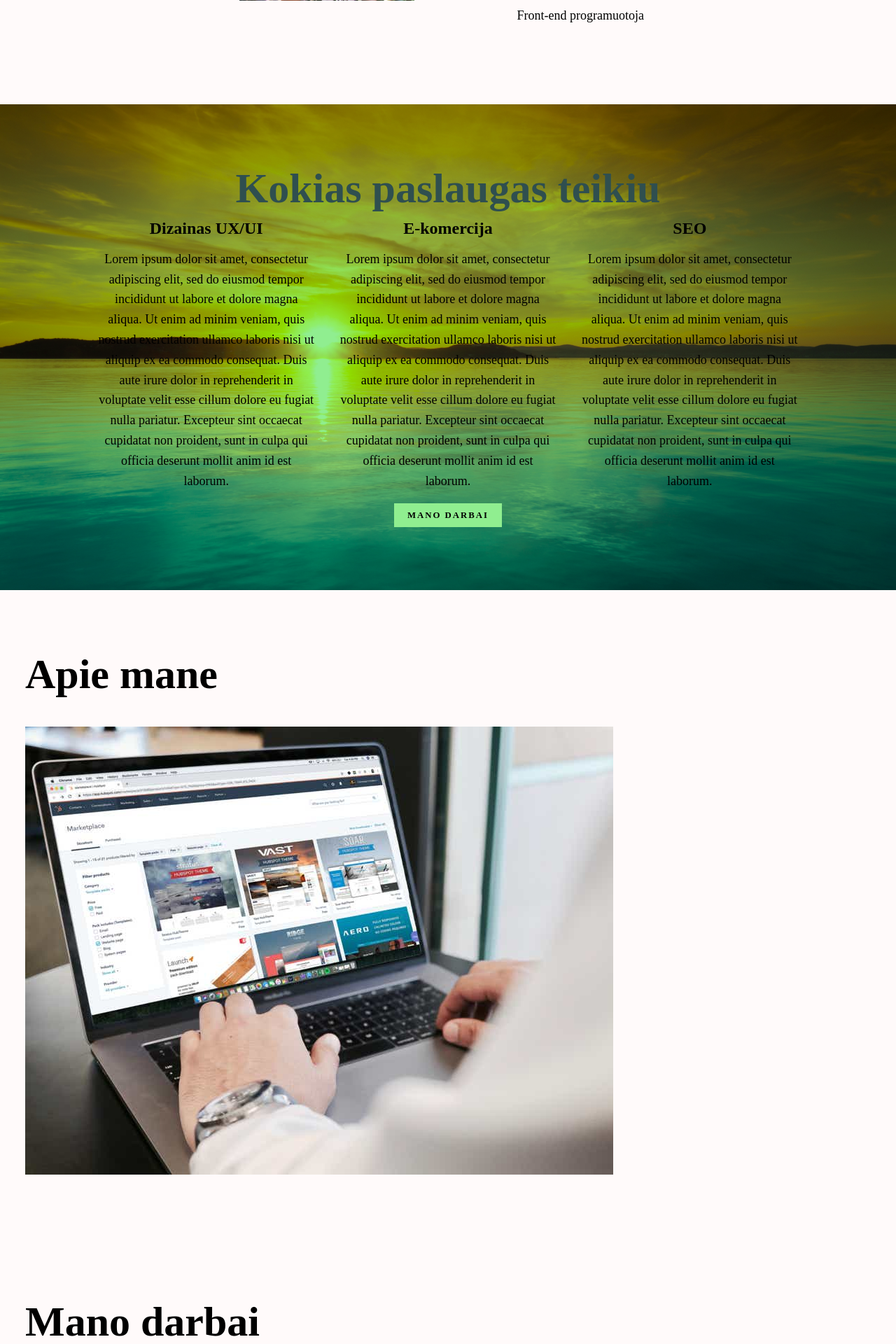
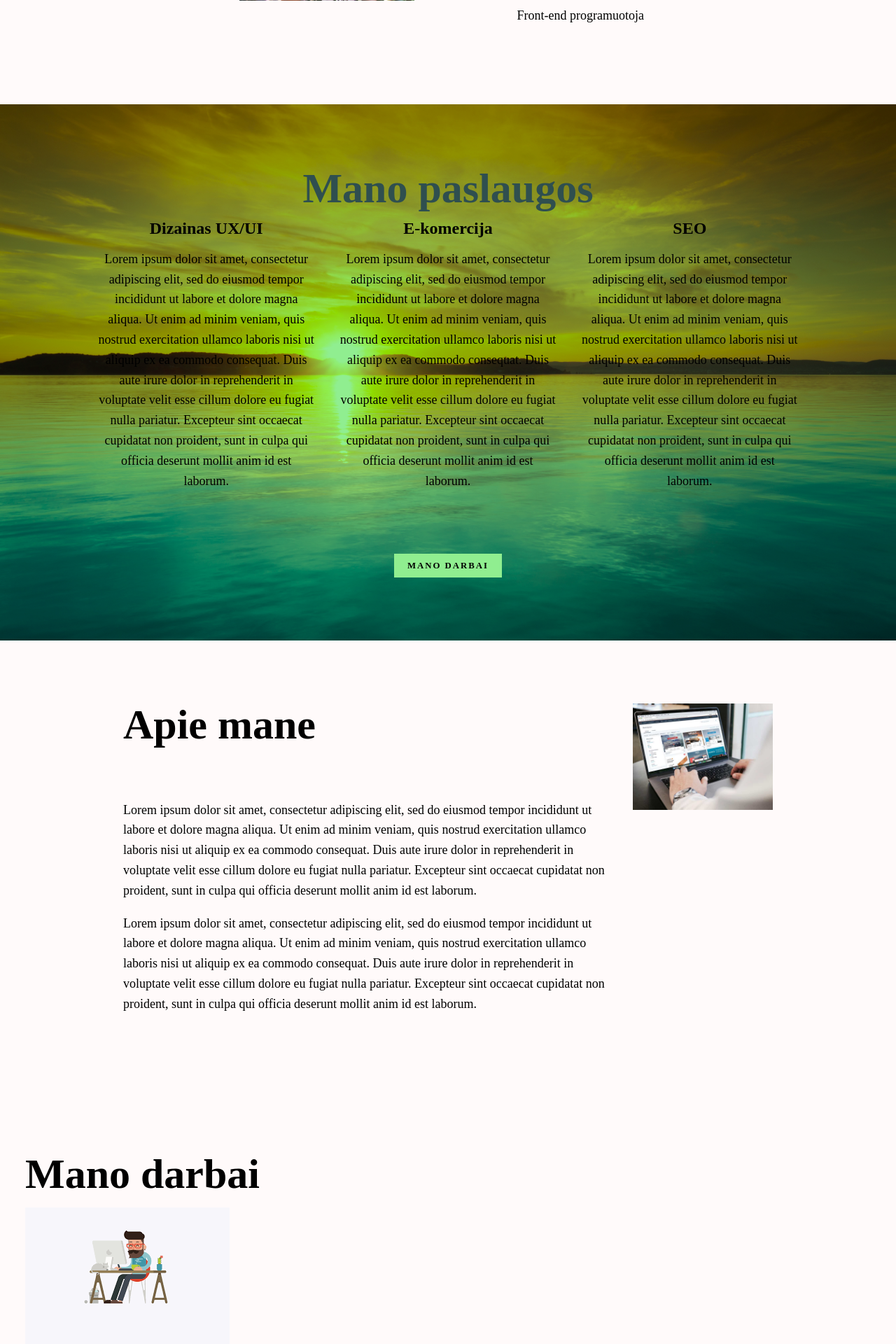
Before and after one commit to robertadau/robertos, a PHP site: page /projecto_failai/public_html/portfolio.html in a window 1280 px wide. Shown: the part 439-2359 px from the top of the page at 70% size. Run offline with PHP 8.4, Linux system fonts and the light colour scheme; some libraries are stand-ins or nearby versions.

Commit message:
pakeiciau

```diff
--- a/projecto_failai/public_html/css/porto.css
+++ b/projecto_failai/public_html/css/porto.css
@@ -23,7 +23,8 @@ strong {
 }
 
 :focus {
-    outline: 3px solid green;
+    outline: 3px solid darkgreen;
+    outline-offset: 3px;
 }
 
 /* Mygtukai */
@@ -158,6 +159,10 @@ nav {
     opacity: 0.5;
 }
 
+.paslaugos {
+    margin-bottom: 4em;
+}
+
 .paslauga {
     max-width: 500px;
     margin: 0 auto;
@@ -167,11 +172,40 @@ nav {
     .paslaugos {
         display: flex;
         max-width: 1000px;
-        margin: 0 auto;
+        margin-left: auto;
+        margin-right: auto;
     }
 
     .paslauga + .paslauga {
         margin-left: 2em;
     }
+}
 
+.about-me {
+    max-width: 1000px;
+    margin: 0 auto;
 }
+
+.about-me__img {
+    box-shadow: blue;
+}
+
+@media (min-width: 600px) {
+    .about-me {
+        display: grid;
+        grid-template-columns: 1fr 200px;
+        grid-template-areas:
+                "title img"
+                "subtitle img"
+                "text img";
+        grid-column-gap: 2em;
+    }
+
+    .section__title--about {
+        grid-area: title;
+    }
+
+    .about-me__img {
+        grid-area: img;
+    }
+}
--- a/projecto_failai/public_html/portfolio.html
+++ b/projecto_failai/public_html/portfolio.html
@@ -41,7 +41,7 @@
 
 <!-- Mano paslaugos -->
 <section class="mano-paslaugos" id="paslaugos">
-    <h2 class="section__title section__title--paslaugos">Kokias paslaugas teikiu</h2>
+    <h2 class="section__title section__title--paslaugos">Mano paslaugos</h2>
     <div class="paslaugos">
         <div class="paslauga">
             <h3>Dizainas UX/UI</h3>
@@ -80,11 +80,19 @@
     <p class="section__subtitle section__subtitle--about"></p>
 
     <div class="apie--mane__body">
-        <p></p>
-        <p></p>
+        <p>Lorem ipsum dolor sit amet, consectetur adipiscing elit, sed do eiusmod tempor incididunt ut labore et
+            dolore magna aliqua. Ut enim ad minim veniam, quis nostrud exercitation ullamco laboris nisi ut aliquip
+            ex ea commodo consequat. Duis aute irure dolor in reprehenderit in voluptate velit esse cillum dolore
+            eu fugiat nulla pariatur. Excepteur sint occaecat cupidatat non proident, sunt in culpa qui officia
+            deserunt mollit anim id est laborum.</p>
+        <p>Lorem ipsum dolor sit amet, consectetur adipiscing elit, sed do eiusmod tempor incididunt ut labore et
+            dolore magna aliqua. Ut enim ad minim veniam, quis nostrud exercitation ullamco laboris nisi ut aliquip
+            ex ea commodo consequat. Duis aute irure dolor in reprehenderit in voluptate velit esse cillum dolore
+            eu fugiat nulla pariatur. Excepteur sint occaecat cupidatat non proident, sunt in culpa qui officia
+            deserunt mollit anim id est laborum.</p>
     </div>
 
-    <img src="img/front-end-developer-cover-letter-6000x4000-20201130.jpeg" alt="computer">
+    <img src="img/front-end-developer-cover-letter-6000x4000-20201130.jpeg" alt="computer" class="about-me__img">
 </section>
 
 <!-- Mano darbai -->
```
